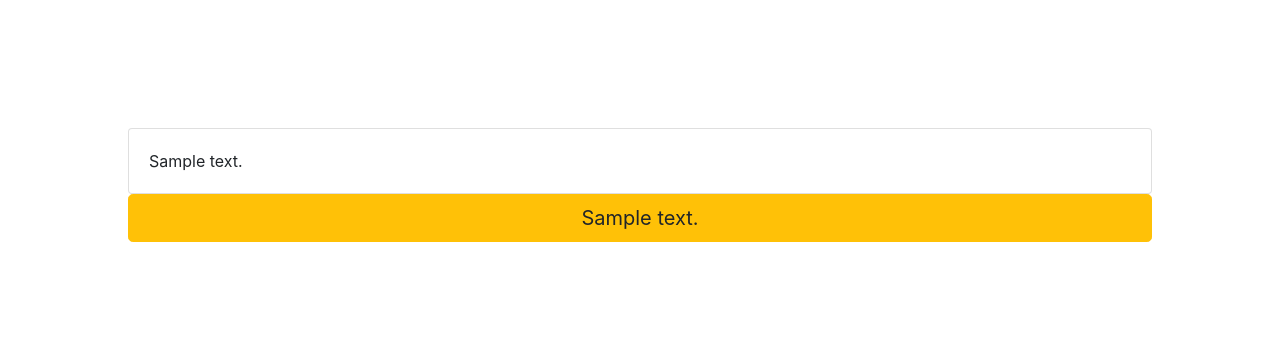
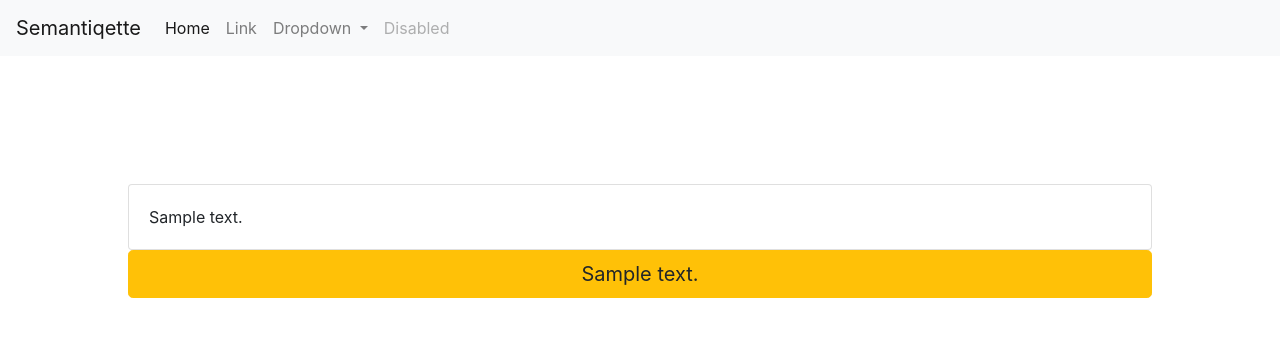
Before and after one commit to Eruerufusama/TripialPursuit, a Django app: template wiki_quiz/game/templates/game/question.html in a window 1280 px wide. Shown: the top 337 px of the page. Run offline with Django 3.2, Linux system fonts and the light colour scheme; the template is opened without the code that fills it: most values are stand-ins (such as "Sample title", 1, 10 or a date in 2020); some libraries are stand-ins or nearby versions.

Commit message:
did some stuff

```diff
--- a/wiki_quiz/game/templates/game/base.html
+++ b/wiki_quiz/game/templates/game/base.html
@@ -11,6 +11,33 @@
 
 </head>
 <body>
+    <nav class="navbar navbar-expand-lg navbar-light bg-light">
+        <a class="navbar-brand" href="#">Semantiqette</a>
+        <div class="collapse navbar-collapse" id="navbarSupportedContent">
+            <ul class="navbar-nav mr-auto">
+            <li class="nav-item active">
+                <a class="nav-link" href="#">Home <span class="sr-only">(current)</span></a>
+            </li>
+            <li class="nav-item">
+                <a class="nav-link" href="#">Link</a>
+            </li>
+            <li class="nav-item dropdown">
+                <a class="nav-link dropdown-toggle" href="#" id="navbarDropdown" role="button" data-toggle="dropdown" aria-haspopup="true" aria-expanded="false">
+                Dropdown
+                </a>
+                <div class="dropdown-menu" aria-labelledby="navbarDropdown">
+                <a class="dropdown-item" href="#">Action</a>
+                <a class="dropdown-item" href="#">Another action</a>
+                <div class="dropdown-divider"></div>
+                <a class="dropdown-item" href="#">Something else here</a>
+                </div>
+            </li>
+            <li class="nav-item">
+                <a class="nav-link disabled" href="#">Disabled</a>
+            </li>
+            </ul>
+        </div>
+    </nav>
     {% block content %}{% endblock content %}
     <script src="https://code.jquery.com/jquery-3.2.1.slim.min.js" integrity="sha384-KJ3o2DKtIkvYIK3UENzmM7KCkRr/rE9/Qpg6aAZGJwFDMVNA/GpGFF93hXpG5KkN" crossorigin="anonymous"></script>
     <script src="https://cdnjs.cloudflare.com/ajax/libs/popper.js/1.12.9/umd/popper.min.js" integrity="sha384-ApNbgh9B+Y1QKtv3Rn7W3mgPxhU9K/ScQsAP7hUibX39j7fakFPskvXusvfa0b4Q" crossorigin="anonymous"></script>
--- a/wiki_quiz/game/urls.py
+++ b/wiki_quiz/game/urls.py
@@ -3,4 +3,5 @@ from . import views
 
 urlpatterns = [
     path('question/', views.question, name="quiz-question"),
+    path('', views.menu, name="quiz-menu"),
 ]
```
Also changed, not shown: wiki_quiz/game/json_data/island.json (+10 -10 lines), wiki_quiz/game/processing/question_generator.py (added, +22 -0 lines), wiki_quiz/game/processing/reworked.py (+9 -28 lines), wiki_quiz/game/templates/game/menu.html (added, +7 -0 lines), wiki_quiz/game/views.py (+20 -0 lines), wiki_quiz/game/processing/queries.py (line endings or trailing spaces).
